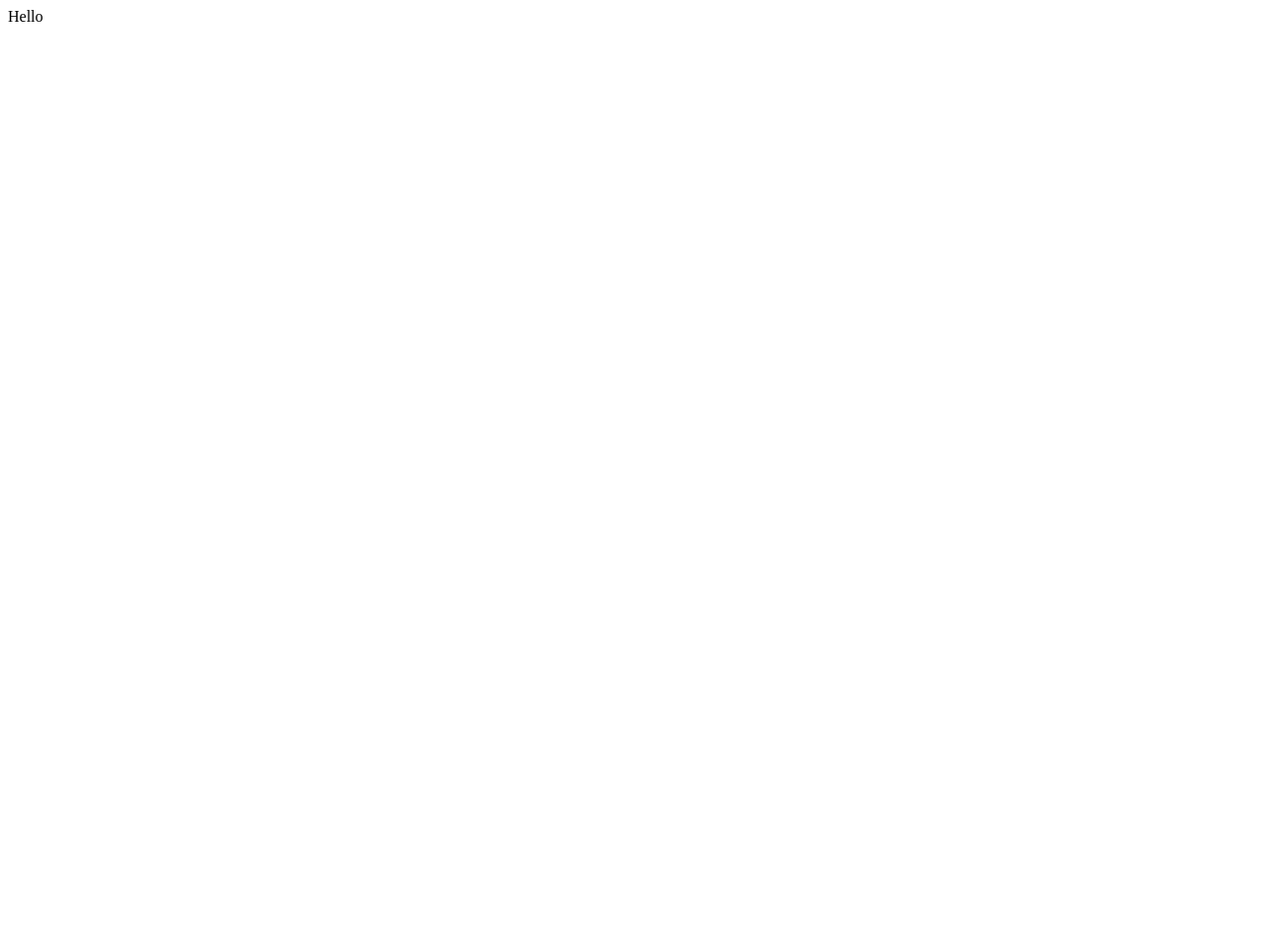
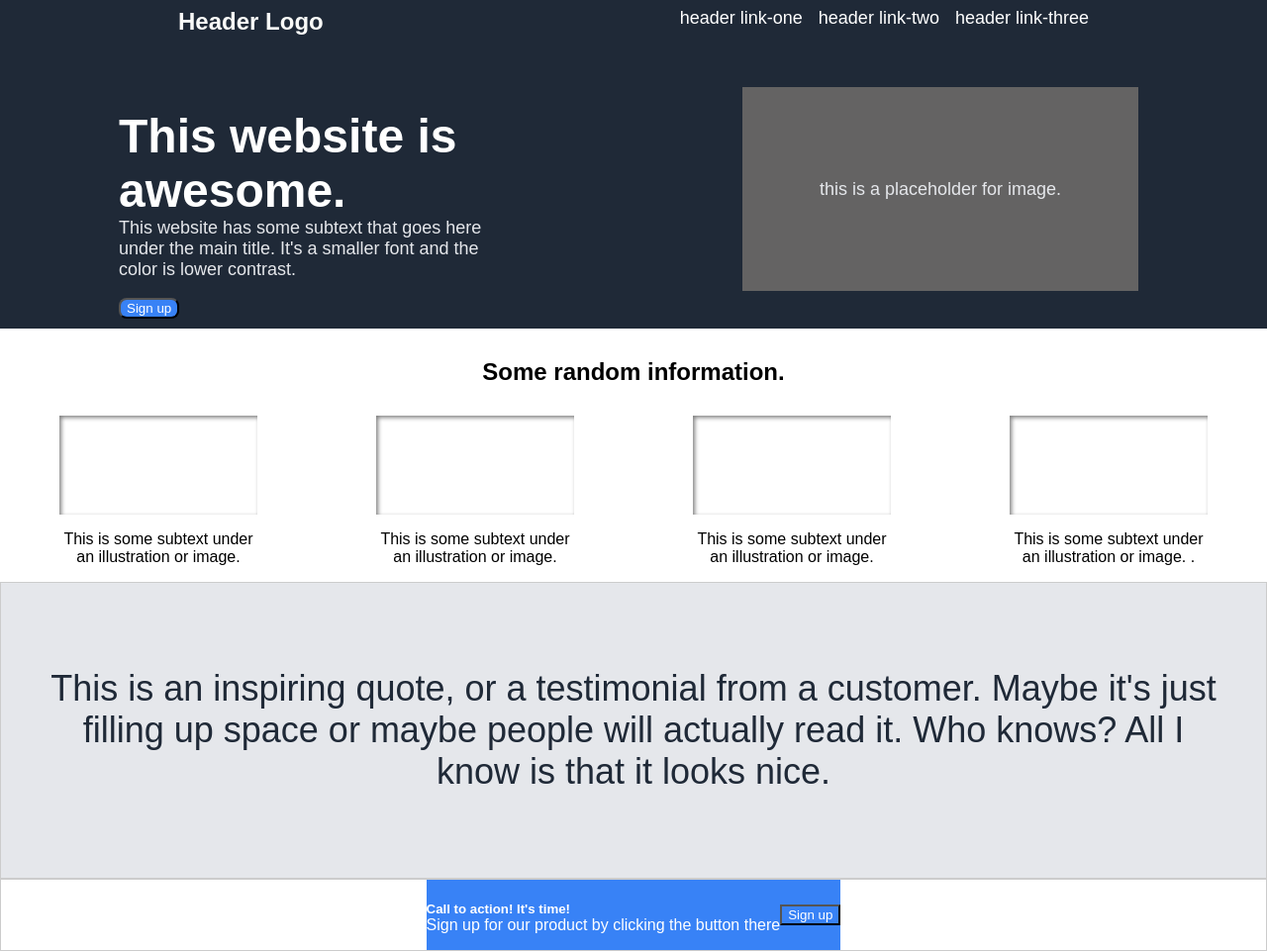
Before and after one commit to vorona25/odin-landing-page, a plain HTML site: page index.html in a window 1280 px wide. Shown: the whole page at 99% size. Before the commit the page ends 800 px from the top, so only its background shows below. Drawn offline with Linux system fonts and the light colour scheme.

Commit message:
First attempt at landing page

```diff
--- a/index.html
+++ b/index.html
@@ -3,14 +3,91 @@
     <head>
         <meta charset="UTF-8">
         <title>Odin Landing Page</title>
+        <link rel="stylesheet" href="style.css">
 
     </head>
 
     <body>
-        <div>
-            Hello
+        <div class = "Webpage">
+            <div class = "Section1">
+                <div class="header">
+                    <h3>Header Logo</h3>
+                    <ul class="links">
+                        <li><a href="google.com">header link-one</a></li>
+                        <li><a href="google.com">header link-two</a></li>
+                        <li><a href="google.com">header link-three</a></li>
+                    </ul>
+                </div>
+
+                <div class="info">
+                    <div class="left_info">
+                        <h1>This website is awesome.</h1>
+                        <p>This website has some subtext that goes here under the main title. It's a smaller font and the color is lower contrast.</p>
+                        <button>Sign up</button>
+                    </div>
+                    <div class="right info">
+                        <p class="placeholder">this is a placeholder for image.</p>
+                    </div>
+                </div>
+            </div>
+
+            <div class = "Section2">
+                <div class="header">
+                    <h2>Some random information.</h2>
+                </div>
+
+                <div class="images">
+                    <div class="image1">
+
+                        <div class="placeholder"></div>
+                        <p>This is some subtext under an illustration or image. </p>
+
+                    </div>
+
+                    <div class="image2">
+
+                        <div class="placeholder"></div>
+
+                        <p>This is some subtext under an illustration or image.  </p>
+
+                    </div>
+
+                    <div class="image3">
+
+                        <div class="placeholder"></div>
+
+                        <p>This is some subtext under an illustration or image. </p>
+
+                    </div>
+
+                    <div class = "image4">
+
+                        <div class="placeholder"></div>
+
+                        <p>This is some subtext under an illustration or image. .</p>
+
+                    </div>
+                </div>
+            </div>
+
+
+            <div class="Section3">
+                <p>This is an inspiring quote, or a testimonial from a customer. Maybe it's just filling up space or maybe people will actually read it. Who knows? All I know is that it looks nice.</p>
+
+            </div>
+
+            <div class="Section4">
+                <div class="info">
+                    <h5>Call to action! It's time!</h5>
+                    <p> Sign up for our product by clicking the button there</p>
+                </div>
+                <div class="container">
+                    <div class="button">
+                        <button>Sign up</button>
+                    </div>
+                </div>
+            </div>
         </div>
-
     </body>
 </html>
 
--- /dev/null
+++ b/style.css
@@ -0,0 +1,194 @@
+* {
+   /* border: 1px rgb(224, 27, 27) solid; */
+}
+
+body {
+    margin: 0;
+}
+
+.Webpage {
+    display: flex;
+    flex-direction: column;
+    font-family: Arial;
+}
+
+.Section1 {
+    display: flex;
+    flex-direction: column;
+    background-color: #1F2937;
+}
+
+.Section1 .header{
+    background-color: #1F2937;
+    display: flex;
+    justify-content: space-around;
+
+    margin-bottom: 32px;
+    padding-top: 8px;
+}
+
+.Section1 .header h3 {
+    font-size: 24px;
+    color: #F9FAF8;
+
+    margin: 0;
+    text-align: center;
+}
+
+a {
+    /* this removes the line under our links */
+    text-decoration: none;
+    color: white;
+}
+
+.Section1 .header ul {
+    font-size: 18px;
+    list-style-type: none;
+
+    display: flex;
+    margin: 0;
+    padding: 0;
+    gap: 16px;
+}
+
+.Section1 .info {
+
+    color: white;
+    display: flex;
+    justify-content: space-around;
+
+
+    padding: 10px;
+}
+
+.Section1 .info h1 {
+
+
+    font-size: 48px;
+    inline-size: 350px;
+    overflow-wrap: break-word;
+    margin-bottom: 0;
+}
+
+.Section1 .info p {
+
+
+    font-size: 18px;
+    color: #E5E7EB;
+    inline-size: 400px;
+    margin-top: 0;
+
+}
+
+.Section1 .info .placeholder {
+
+    background-color: rgb(100, 99, 99);
+    text-align: center;
+    display: flex;
+    justify-content: center;
+    align-items: center;
+
+}
+
+.Section1 .info .left_info button {
+    background-color: #3882F6;
+    color: white;
+    border-radius: 8px;
+}
+
+
+.Section2 {
+    display: flex;
+    flex-direction: column;
+
+
+}
+
+.Section2 .header {
+    text-align: center;
+
+
+
+    padding: 10px;
+
+
+}
+
+.Section2 .images {
+    display: flex;
+    justify-content: space-around;
+
+
+
+}
+
+.Section2 .images .placeholder {
+    box-shadow: inset 2px 2px 4px rgba(0,0,0,.5);
+
+    width: 100px;
+    height: 100px;
+    border-color: blue;
+    padding-left: 100px;
+
+}
+
+.Section2 .images p {
+    inline-size: 200px;
+    overflow-wrap: break-word;
+    text-align: center;
+}
+
+.Section3 {
+    background-color: #E5E7Eb;
+    text-align: center;
+
+    border: 1px #ccc solid;
+    padding: 50px;
+
+}
+
+.Section3 p {
+
+    font-size: 36px;
+    color: #1F2937;
+}
+
+.Section4 {
+    display: flex;
+    justify-content: center;
+
+    border: 1px #ccc solid;
+    align-items: center;
+    margin: 0;
+}
+
+.Section4 .info {
+    background-color: #3882F6;
+}
+
+.Section4 .info p {
+    color: white;
+    margin-top: 0;
+
+}
+
+.Section4 .info h5 {
+    color: white;
+    margin-bottom: 0;
+}
+
+.Section4 .container {
+    padding-top: 25px;
+    padding-bottom: 25px;
+    background-color: #3882F6;
+
+}
+
+.Section4 button {
+    background-color: #3882F6;
+    color: white;
+
+
+    display: flex;
+    align-items: center;
+}
```
